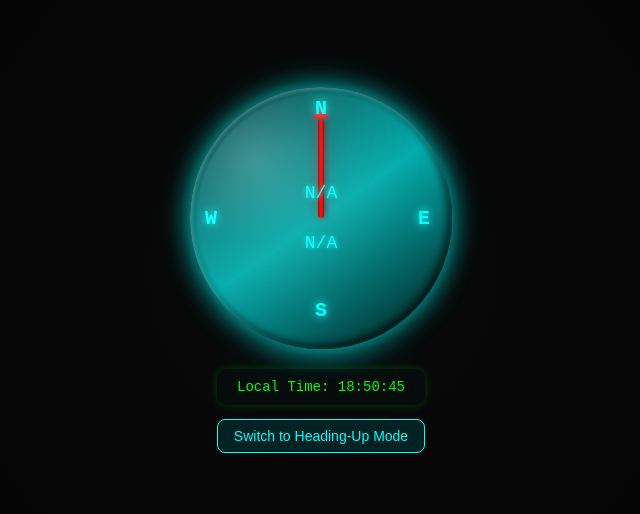
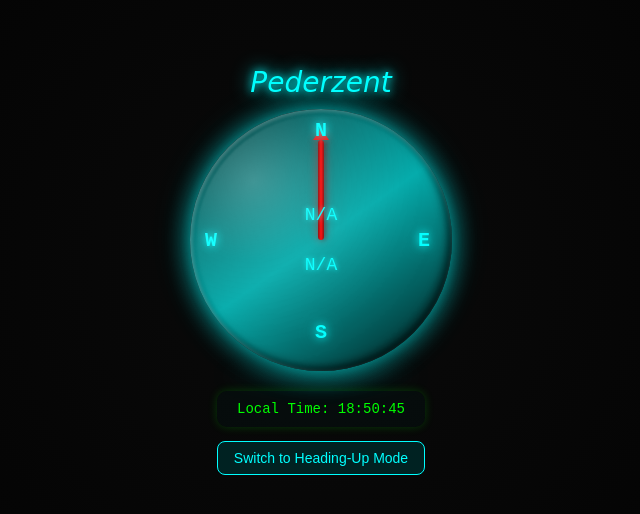
Before and after one commit to Pederzent/Webs, a website: page index.html in a window 1280 px wide. Shown: the part 130-644 px from the top of the page, without its empty margins (319-959 px from the left). Drawn offline with Linux system fonts and the light colour scheme.

Commit message:
Added Pederzent

```diff
--- a/index.html
+++ b/index.html
@@ -2,7 +2,7 @@
 <html>
     <head>
         <meta charset="UTF-8" />
-        <title>GPS Compass by Pederzent</title>
+        <title>GPS Compass</title>
         <style>
             body {
                 background: radial-gradient(circle at center, #0a0a0a, #000);
@@ -16,6 +16,16 @@
                 flex-direction: column;
                 justify-content: center;
                 align-items: center;
+            }
+            .title {
+                font-size: 28px;
+                color: #0ff;
+                text-shadow:
+                    0 0 8px #0ff,
+                    0 0 20px #0ff;
+                font-family: cursive;
+                font-style: italic;
+                margin-bottom: 10px;
             }
             .compass-wrapper {
                 position: relative;
@@ -226,6 +236,7 @@
         </style>
     </head>
     <body>
+        <div class="title">Pederzent</div>
         <div class="compass-wrapper">
             <div class="compass" id="compass">
                 <div class="needle" id="needle"></div>
```
